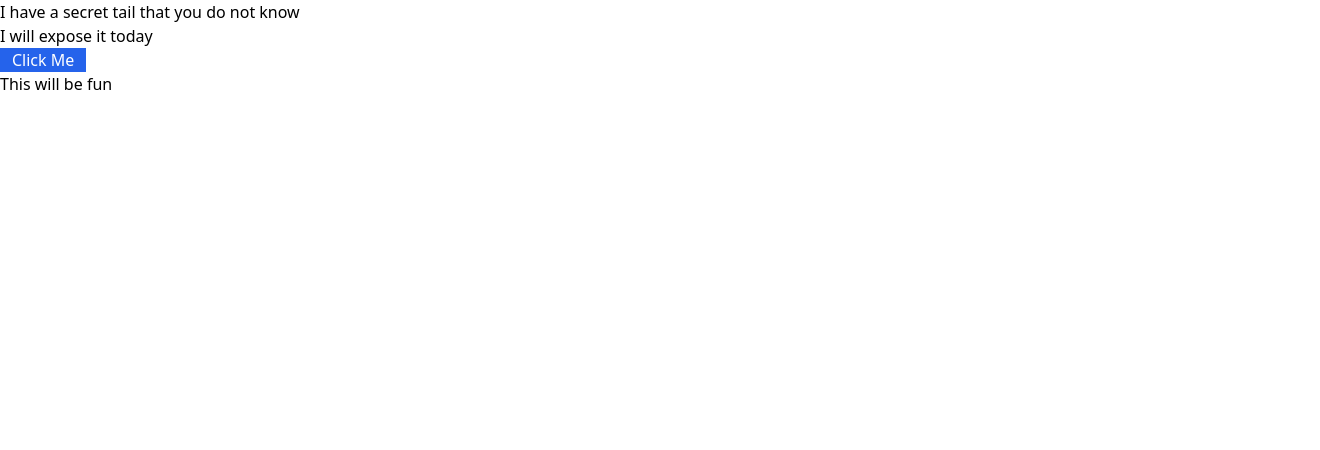
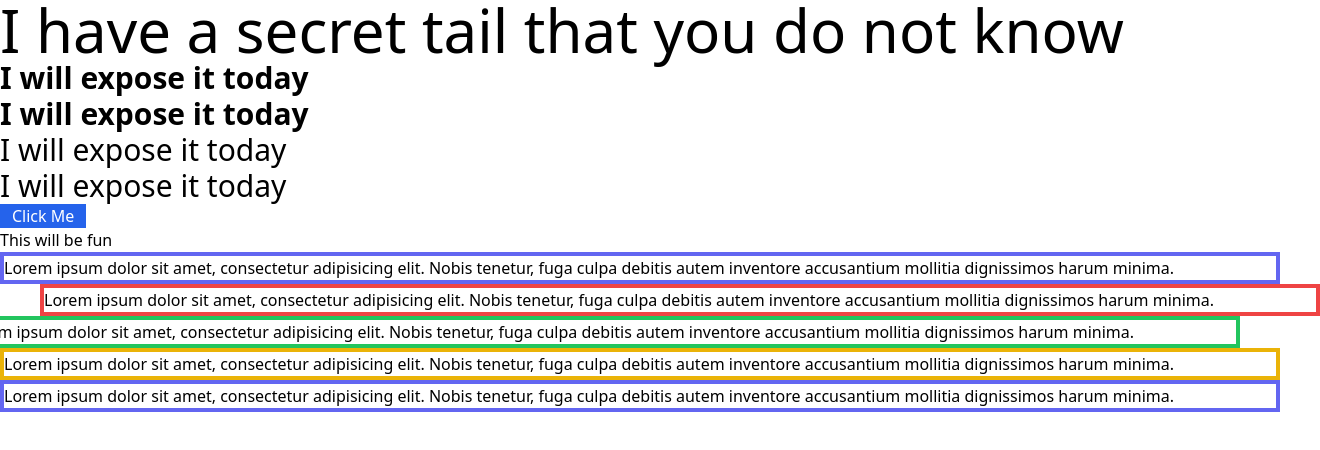
Before and after one commit to arfan36/day-19_M-14_tailwind-css_July-25, a plain HTML site: page index.html in a window 1280 px wide. Shown: the whole page, 1320 px wide, since content can reach past the window. Drawn offline with nearby package versions, Linux system fonts and the light colour scheme.

Commit message:
14-2 Compare tailwind...

```diff
--- a/index.html
+++ b/index.html
@@ -11,10 +11,36 @@
 </head>
 
 <body>
-    <h1>I have a secret tail that you do not know</h1>
-    <h3>I will expose it today</h3>
+    <h1 class="text-6xl">I have a secret tail that you do not know</h1>
+    <h3 class="text-3xl font-extrabold	">I will expose it today</h3>
+    <h3 class="text-3xl font-bold	">I will expose it today</h3>
+    <h3 class="text-3xl">I will expose it today</h3>
+    <h3 class="text-3xl">I will expose it today</h3>
     <button class="bg-blue-600 text-white px-3">Click Me</button>
     <p>This will be fun</p>
+    <section>
+        <div class="container  border-4 border-indigo-500/100">
+            <p>Lorem ipsum dolor sit amet, consectetur adipisicing elit. Nobis tenetur, fuga culpa debitis autem
+                inventore accusantium mollitia dignissimos harum minima.</p>
+        </div>
+        <div class="container ml-10  border-4 border-red-500/100">
+            <p>Lorem ipsum dolor sit amet, consectetur adipisicing elit. Nobis tenetur, fuga culpa debitis autem
+                inventore accusantium mollitia dignissimos harum minima.</p>
+        </div>
+        <div class="container -ml-10 border-4 border-green-500/100">
+            <p>Lorem ipsum dolor sit amet, consectetur adipisicing elit. Nobis tenetur, fuga culpa debitis autem
+                inventore accusantium mollitia dignissimos harum minima.</p>
+        </div>
+        <div class="container  border-4 border-yellow-500/100">
+            <p>Lorem ipsum dolor sit amet, consectetur adipisicing elit. Nobis tenetur, fuga culpa debitis autem
+                inventore accusantium mollitia dignissimos harum minima.</p>
+        </div>
+        <div class="container  border-4 border-indigo-500/100">
+            <p>Lorem ipsum dolor sit amet, consectetur adipisicing elit. Nobis tenetur, fuga culpa debitis autem
+                inventore accusantium mollitia dignissimos harum minima.</p>
+        </div>
+    </section>
+
 
 </body>
 
```
